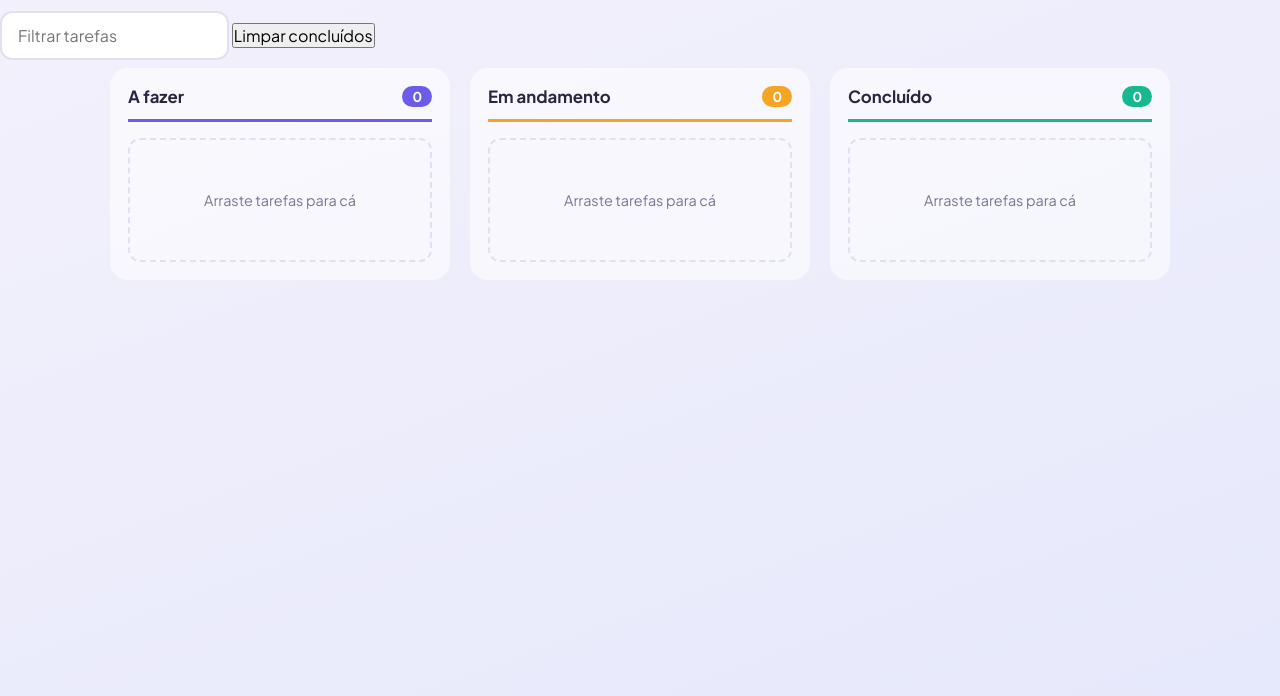
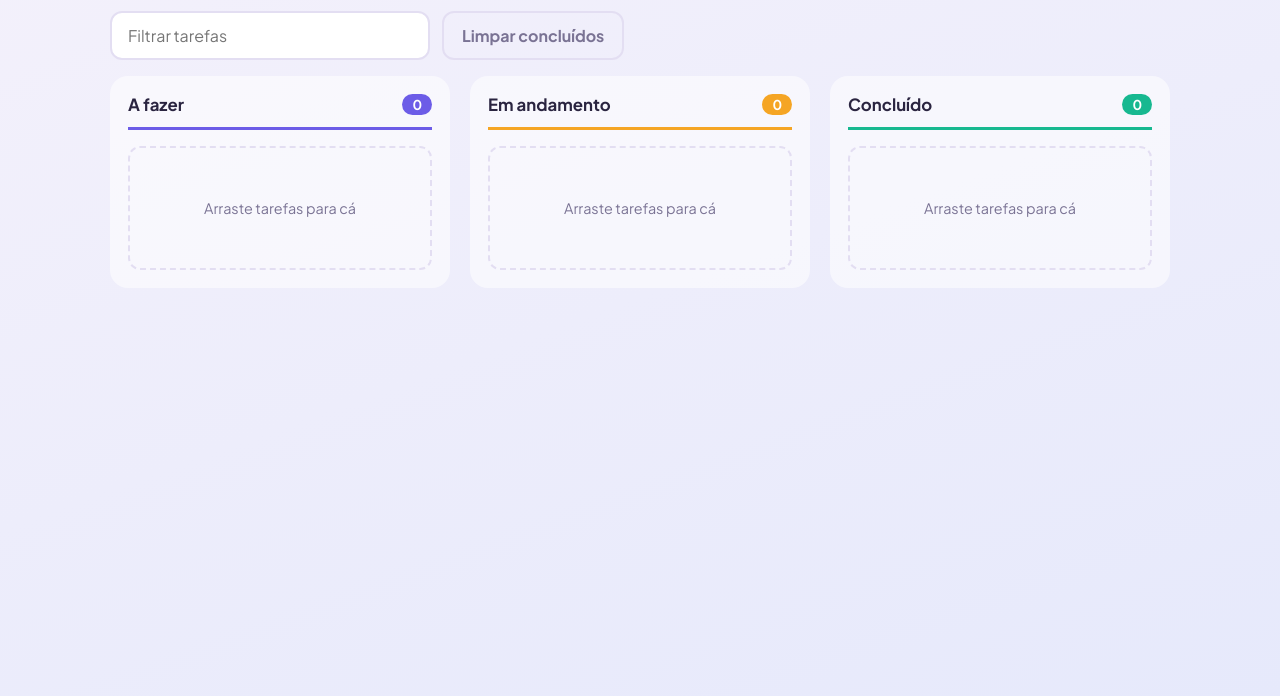
Before and after one commit to Yahonan/ProjetoInicial, a plain HTML site: page index.html in a window 1280 px wide. Shown: the part 104-800 px from the top of the page. Drawn offline with Linux system fonts and the light colour scheme.

Commit message:
Adiciona estilos de layout e efeitos de passar o cursor sobre botões

```diff
--- a/style.css
+++ b/style.css
@@ -262,3 +262,31 @@ select {
   padding: 6px 10px;
   border-radius: 8px;
 }
+
+.barra {
+  display: flex;
+  flex-wrap: wrap;
+  gap: 12px;
+  max-width: 1100px;
+  margin: 0 auto;
+  padding: 0 20px 8px;
+}
+
+#campo-filtro {
+  flex: 0 1 320px;
+}
+
+#limpar-concluidos {
+  padding: 12px 18px;
+  font-weight: 700;
+  color: var(--suave);
+  background: transparent;
+  border: 2px solid var(--borda);
+  border-radius: 12px;
+  transition: color 0.15s, border-color 0.15s;
+}
+
+#limpar-concluidos:hover {
+  color: var(--roxo);
+  border-color: var(--roxo);
+}
```
